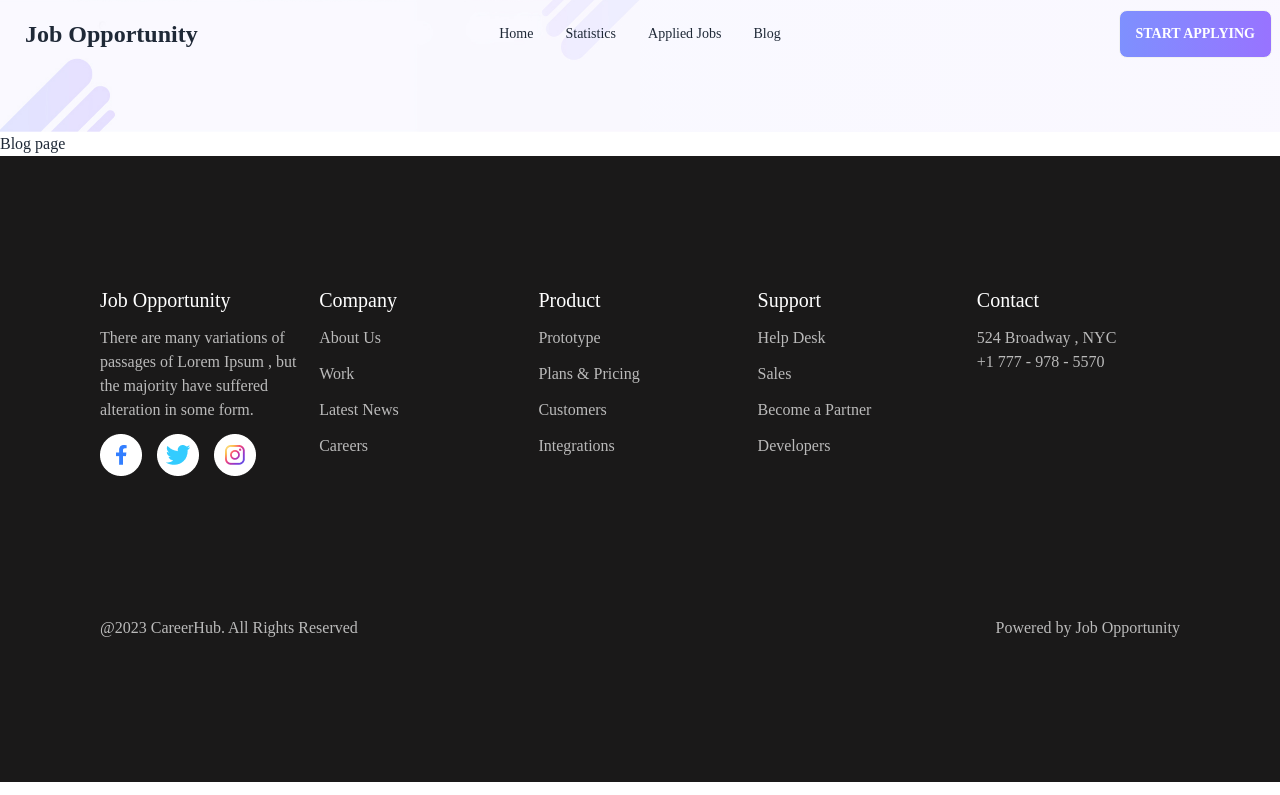
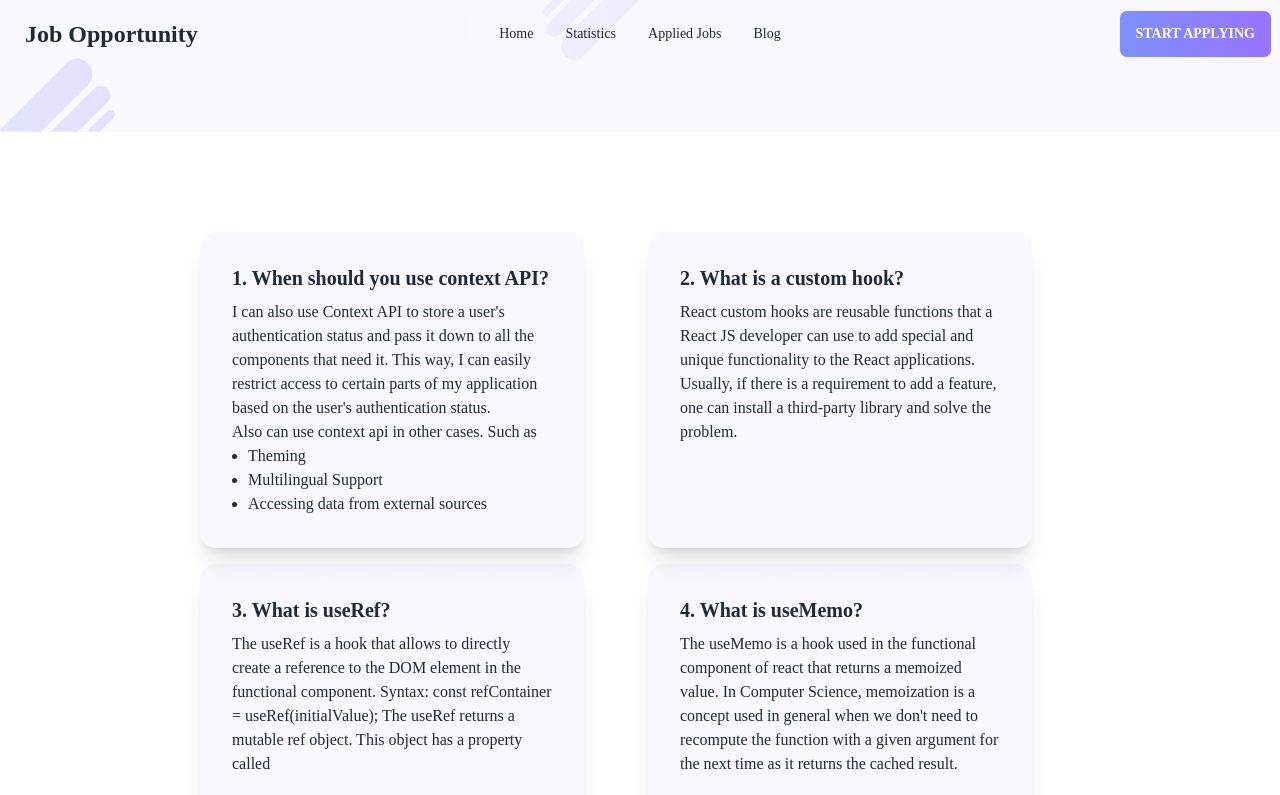
Before and after one commit to rabby-hasan-dev/job-opportunity, a React (Vite) app: page /blog in a window 1280 px wide. Shown: the top 795 px of the page. Built offline with nearby package versions, Linux system fonts and the light colour scheme.

Commit message:
added blog answer

```diff
--- a/src/component/Blog/Blog.jsx
+++ b/src/component/Blog/Blog.jsx
@@ -10,7 +10,46 @@ const Blog = () => {
                  */}
                 <figure> <img src={banner} alt="banner" /></figure>
             </div>
-            <h2>Blog page</h2>
+            <div className='grid lg:grid-cols-2 gap-4 lg:mx-[200px] my-[100px]'>
+
+                <div className="card w-96 bg-base-100 shadow-xl">
+                    <div className="card-body">
+                        <h2 className="card-title">1. When should you use context API?</h2>
+                        <p>I can also use Context API to store a user's authentication status and pass it down to all the components that need it. This way, I can easily restrict access to certain parts of my application based on the user's authentication status. <br></br>
+                            Also can use context api in other cases. Such as
+                            <ul className='list-disc ml-4'>
+                                <li>Theming</li>
+                                <li>Multilingual Support</li>
+                                <li>Accessing data from external sources</li>
+                            </ul>
+                        </p>
+
+                    </div>
+                </div>
+                <div className="card w-96 bg-base-100 shadow-xl">
+                    <div className="card-body">
+                        <h2 className="card-title">2. What is a custom hook?</h2>
+                        <p>React custom hooks are reusable functions that a React JS developer can use to add special and unique functionality to the React applications. Usually, if there is a requirement to add a feature, one can install a third-party library and solve the problem.</p>
+
+                    </div>
+                </div>
+                <div className="card w-96 bg-base-100 shadow-xl">
+                    <div className="card-body">
+                        <h2 className="card-title">3. What is useRef?</h2>
+                        <p>
+                            The useRef is a hook that allows to directly create a reference to the DOM element in the functional component. Syntax: const refContainer = useRef(initialValue); The useRef returns a mutable ref object. This object has a property called
+                        </p>
+
+                    </div>
+                </div>
+                <div className="card w-96 bg-base-100 shadow-xl">
+                    <div className="card-body">
+                        <h2 className="card-title">4. What is useMemo?</h2>
+                        <p>The useMemo is a hook used in the functional component of react that returns a memoized value. In Computer Science, memoization is a concept used in general when we don't need to recompute the function with a given argument for the next time as it returns the cached result.</p>
+
+                    </div>
+                </div>
+            </div>
         </div>
     );
 };
--- a/src/component/Dashboard/Dashboard.jsx
+++ b/src/component/Dashboard/Dashboard.jsx
@@ -11,6 +11,7 @@ import {
     CartesianGrid,
     Tooltip,
     ResponsiveContainer,
+
 } from 'recharts';
 
 
@@ -80,9 +81,9 @@ const marksData = [
 const Dashboard = () => {
 
     return (
-       <div className='w-full mx-auto'>
-        <h2 className='text-4xl text-center my-8'>All Assignment Marks</h2>
-         < ComposedChart
+       <div className='w-full mx-auto '>
+
+        < ComposedChart
             width={1200}
             height={400}
             data={marksData}
@@ -102,6 +103,7 @@ const Dashboard = () => {
             <Bar dataKey="obtainMark" barSize={20} fill="#413ea0" />
             <Line type="monotone" dataKey="obtainMark" stroke="#ff7300" />
         </ComposedChart >
+
        </div>
 
     );
--- a/src/component/Statistic/Statistic.jsx
+++ b/src/component/Statistic/Statistic.jsx
@@ -1,19 +1,19 @@
 import React from 'react';
-// import bannerLogo1 from '../../assets/All Images/Vector.png'
-// import bannerLogo2 from '../../assets/All Images/Vector-1.png'
-import banner from '../../assets/All Images/banner.png'
+import bannerLogo1 from '../../assets/All Images/Vector.png'
+import bannerLogo2 from '../../assets/All Images/Vector-1.png'
+// import banner from '../../assets/All Images/banner.png'
 import Dashboard from '../Dashboard/Dashboard';
 
 const Statistic = () => {
     return (
         <div>
             <div className='banner contents'>
-                {/* <figure> <img src={bannerLogo1} alt="" /></figure>
+                <figure> <img src={bannerLogo1} alt="" /></figure>
                 <figure> <img src={bannerLogo2} alt="" /></figure>
 
-                 */}
-                <figure> <img src={banner} alt="banner" /></figure>
+                {/* <figure> <img src={banner} alt="banner" /></figure> */}
             </div>
+            <h2 className='text-4xl text-center my-8'>All Assignment Marks</h2>
 
             <Dashboard></Dashboard>
         </div>
```
